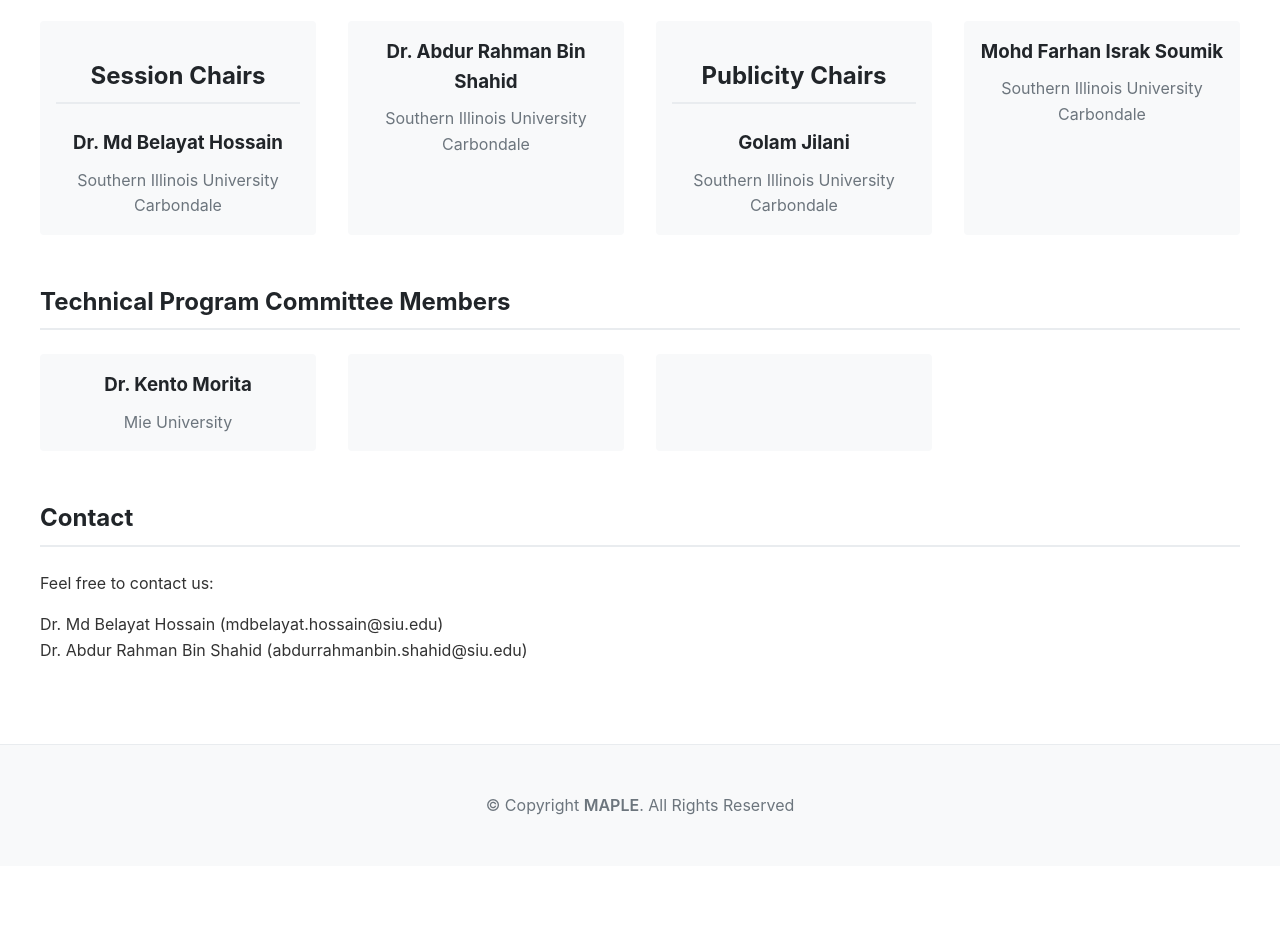
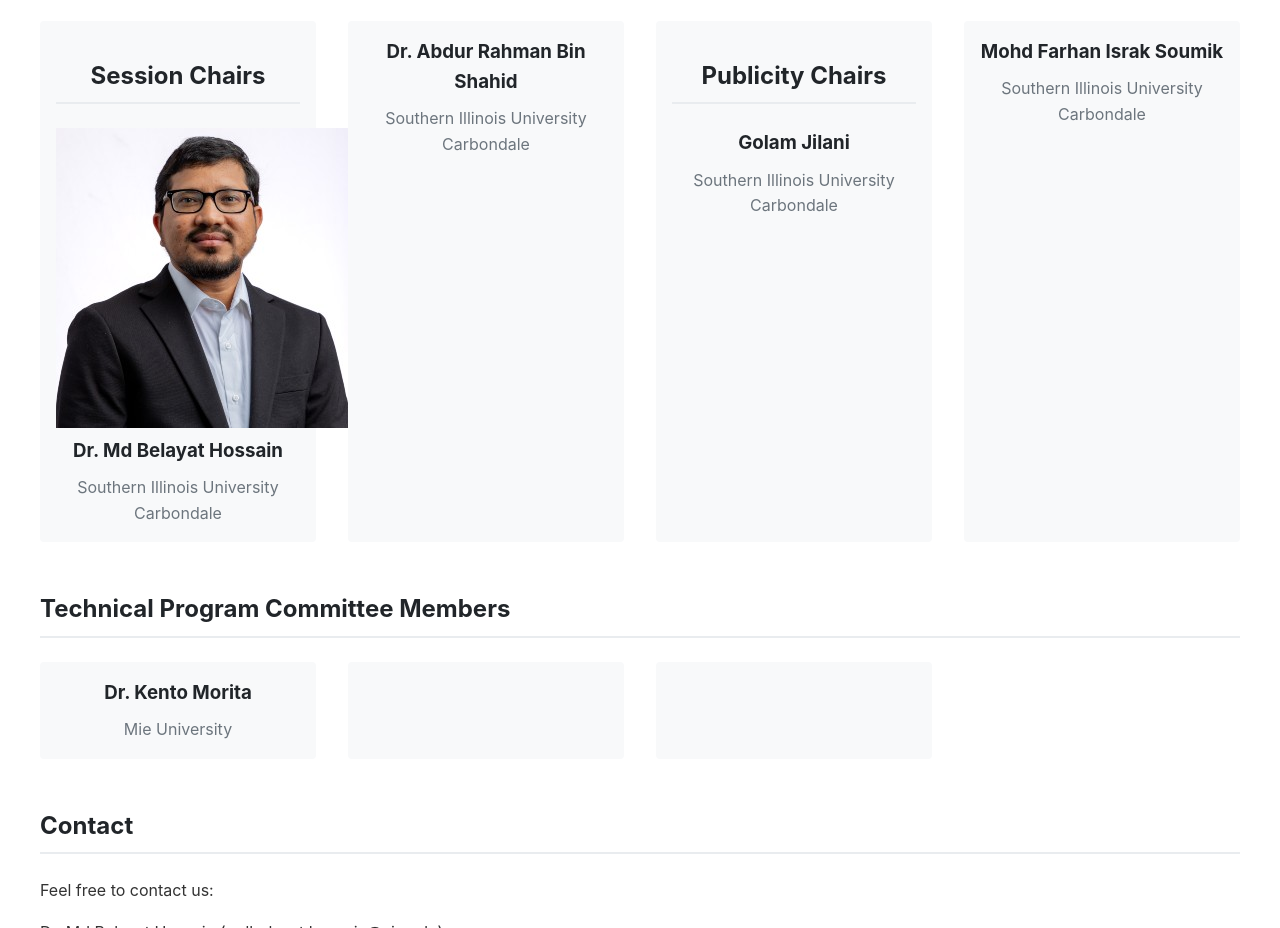
Before and after one commit to AIIR-LAB/MAPLE2025, a plain HTML site: page index.html in a window 1280 px wide. Shown: the part 2631-3559 px from the top of the page. Before the commit the page ends 3497 px from the top, so only its background shows below. Drawn offline with Linux system fonts and the light colour scheme.

Commit message:
Update Image Url

```diff
--- a/index.html
+++ b/index.html
@@ -159,6 +159,7 @@
       <div class="organizer-grid">
         <div class="organizer">
           <h2>Session Chairs</h2>
+          <img src="images/hossain.jpg" alt="">
           <h3>Dr. Md Belayat Hossain</h3>
           <p>Southern Illinois University Carbondale</p>
         </div>
```
